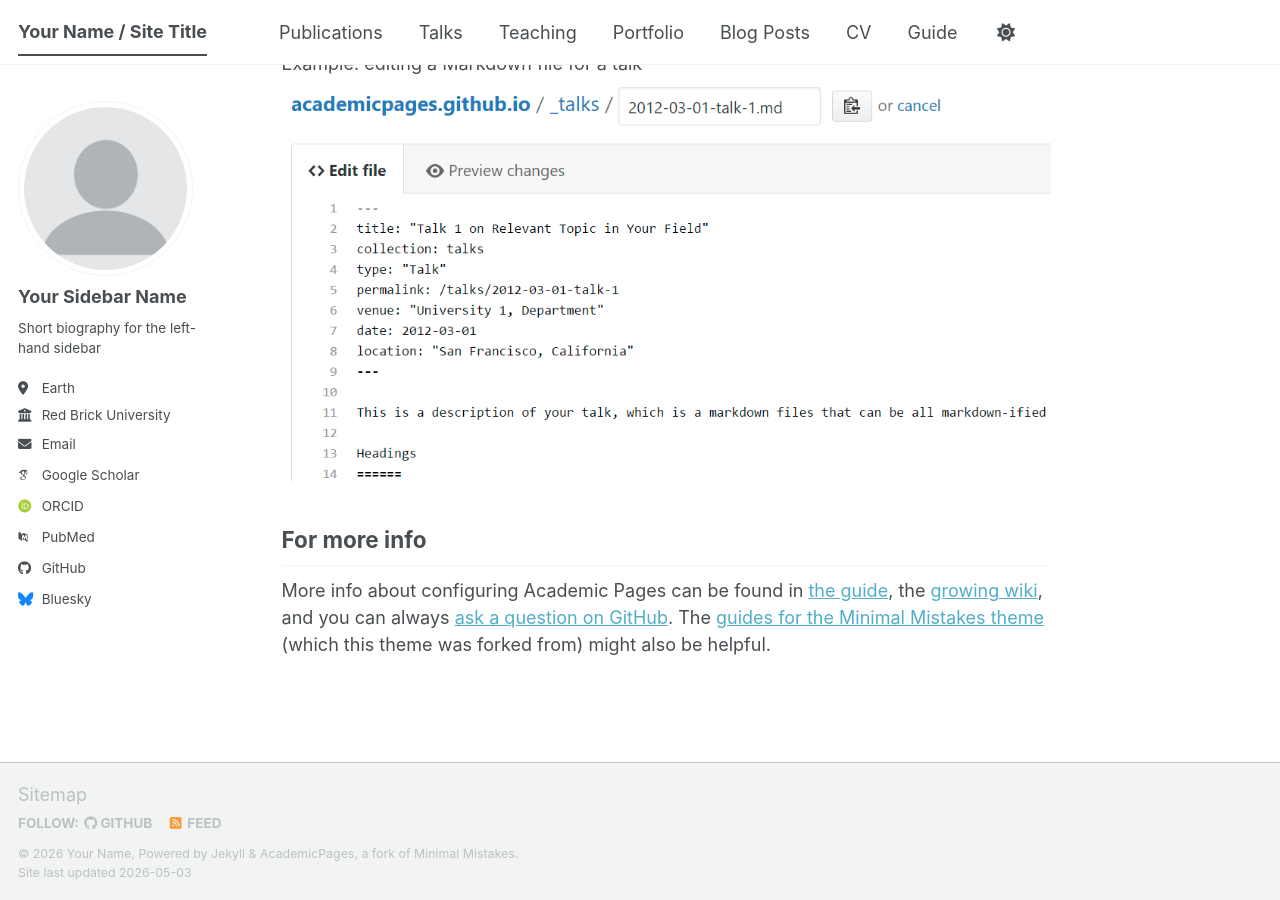
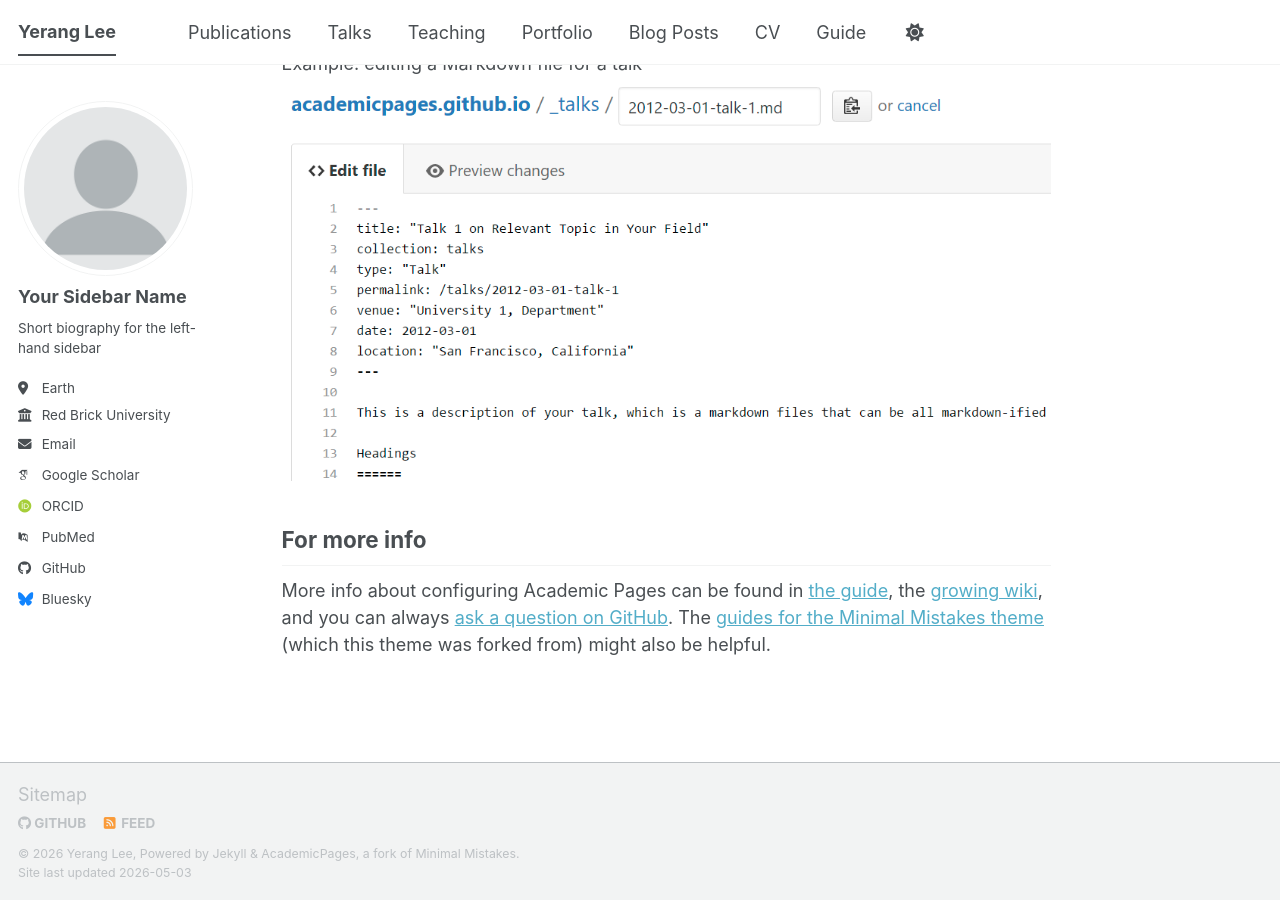
Before and after one commit to yrlee21/yrlee21.github.io, a Jekyll site: the page built from _pages/about.md, in a window 1280 px wide and 900 px high, scrolled down 2720 px. Built offline with Jekyll 4.4.1, drawn with Linux system fonts in a browser that asks for light colours; some web fonts are replaced; a script bundle is joined from its source files by our own code; library files that are not in the unit come from our copies.

Commit message:
Update site configuration for personal detail

```diff
--- a/_config.yml
+++ b/_config.yml
@@ -7,16 +7,16 @@
 # server process.
 
 # Basic Site Settings
-locale                   : "en-US"
+locale                   : "kor-Korea"
 site_theme               : "default" # The available themes options are "default", "air", "sunrise", "mint", "dirt" and "contrast"
-title                    : "Your Name / Site Title"
+title                    : "Yerang Lee"
 title_separator          : "-"
-name                     : &name "Your Name"
+name                     : &name "Yerang Lee"
 description              : &description "Your Name's academic portfolio"   # Update this with a general description of your site, this is the default if not overridden by a page
-url                      : https://academicpages.github.io # The base hostname & protocol for your site e.g. "https://[your GitHub username].github.io",
+url                      : https://yrlee21.github.io # The base hostname & protocol for your site e.g. "https://[your GitHub username].github.io",
                                                            # or if you already have some other page hosted on Github then use "https://[your GitHub username].github.io/[Your Repo Name]"
 baseurl                  : "" # the subpath of your site, e.g. "/blog"
-repository               : "academicpages/academicpages.github.io"
+repository               : "yrlee21/yrlee21.github.io"
 
 # Site Author - The following control what appear as part of the author content on the side bar.
 #               If a field is blank the icon and link will not appear, otherwise it will be shown.
```
